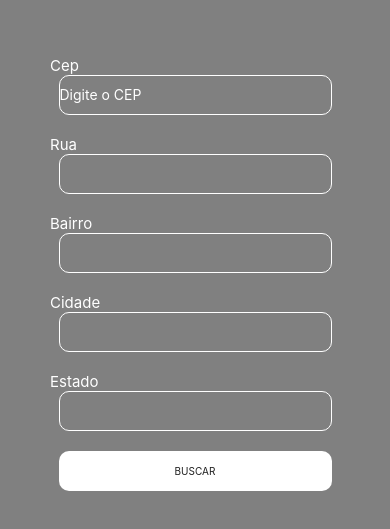
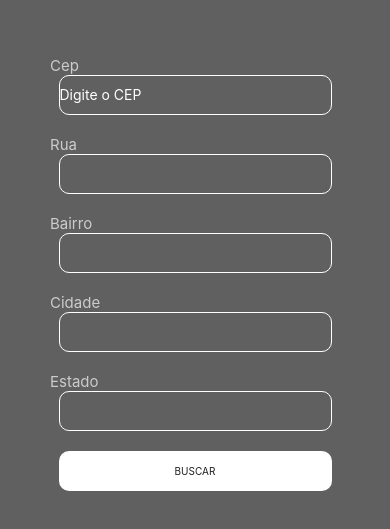
Before and after one commit to Danrhy/BuscaCep, a React Native app: screen / in a window 390 px wide. Shown: the part 159-688 px from the top of the page. Built offline with nearby package versions, Linux system fonts and the light colour scheme.

Commit message:
Nova alteração de Cor

```diff
--- a/components/container.js
+++ b/components/container.js
@@ -18,7 +18,7 @@ cont:{
     flex:1,
 justifyContent:"center",
 alignItems:"center",
-backgroundColor:"#808080",
+backgroundColor:"#606060",
 
 
 
--- a/components/text.js
+++ b/components/text.js
@@ -17,7 +17,7 @@ const style_Txt= StyleSheet.create({
 txt:{
 alignSelf:"stretch",
 fontSize:15,
-color:"#fff",
+color:"#ccc",
 padding:'10',
 marginLeft:50,
 marginTop:20,
```
